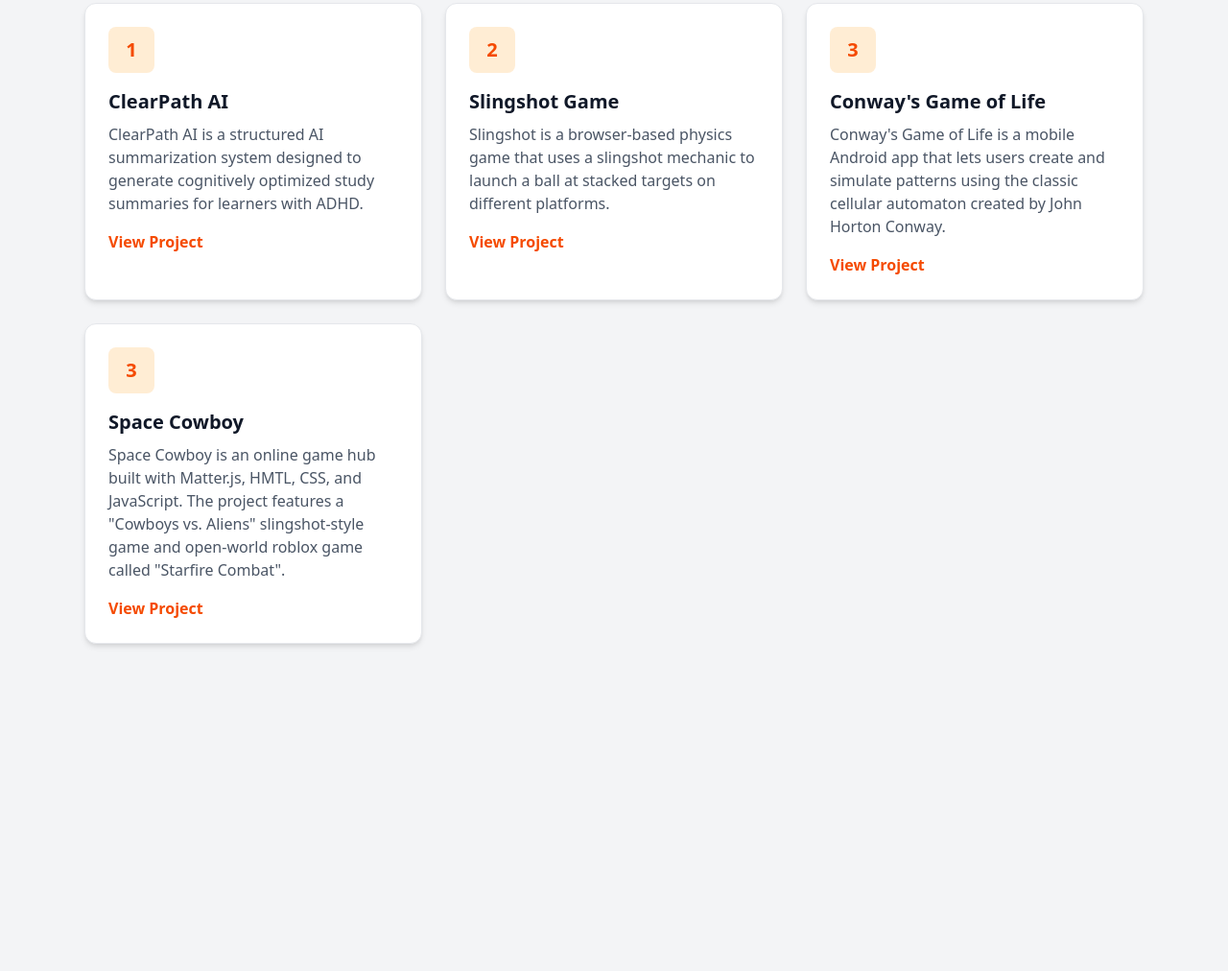
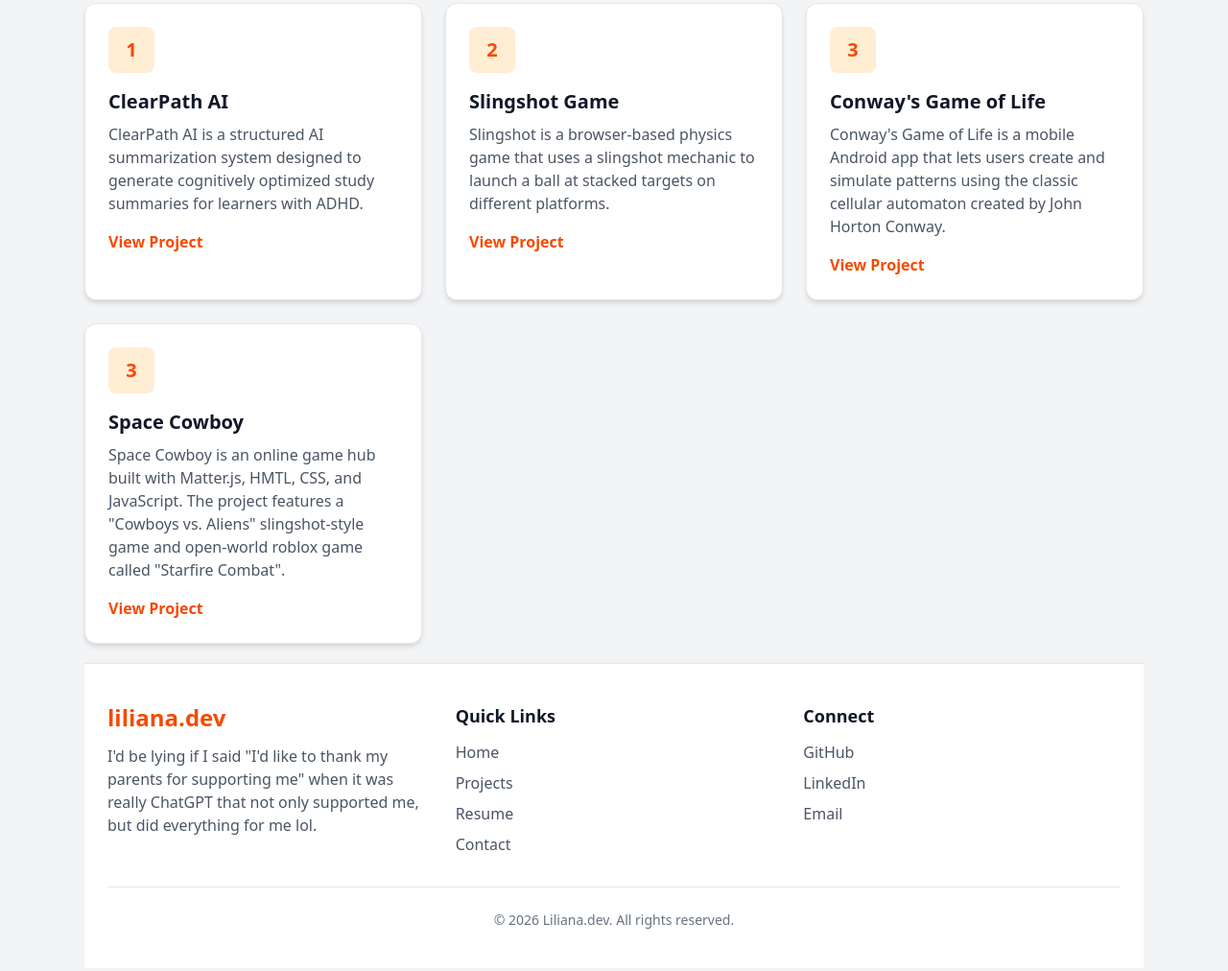
Before and after one commit to LiliMartinez23/liliana-martinez, a website: page index.html in a window 1280 px wide. Shown: the part 712-1724 px from the top of the page at 96% size. Before the commit the page ends 1447 px from the top, so only its background shows below. Drawn offline with Linux system fonts and the light colour scheme.

Commit message:
Updated project
Added footer.

```diff
--- a/index.html
+++ b/index.html
@@ -27,7 +27,7 @@
             <div>
                 <p class="text-orange-600 font-semibold mb-3">Hi, I'm Liliana</p>
                 <h2 class="text-4xl md:text-6xl font-bold text-gray-900 leading-tight mb-6">Welcome to my website</h2>
-                <p class="text-gray-600 text-lg mb-8">An aspiring purple belt in Brazilian Jiu Jitsu, a food enthusiast, learning Spanish and Chinese, while growing my engagement with my local community.</p>
+                <p class="text-gray-600 text-lg mb-8">An aspiring orange belt in Brazilian Jiu Jitsu, a food enthusiast, learning Spanish and Chinese, while growing my engagement with my local community.</p>
                 <div class="flex flex-col sm:flex-row gap-4">
                     <button class="bg-orange-600 text-white font-semibold px-6 py-3 rounded-lg hover:bg-orange-700 transition cursor-pointer"><a href="mailto:lilianafinona3@gmail.com">Contact</a></button>
                     <button class="border border-orange-600 text-orange-600 font-semibold px-6 py-3 rounded-lg hover:bg-orange-50 transition cursor-pointer"><a href="https://github.com/LiliMartinez23">View Projects</a></button>
@@ -82,6 +82,41 @@
                 <button class="text-orange-600 font-semibold hover:text-orange-700 transition cursor-pointer"><a href="https://github.com/LiliMartinez23/rowdyhacks-SPACECOWBOY">View Project</a></button>
             </div>
         </section>
+
+        <!-- Footer -->
+        <footer class="bg-white border-t border-gray-200 mt-5">
+         <div class="max-w-6xl mx-auto px-6 py-10">
+            <div class="grid grid-cols-1 md:grid-cols-3 gap-8">
+               <div>
+                  <h2 class="text-2xl font-bold text-orange-600 mb-3">liliana.dev</h2>
+                  <p class="text-gray-600">I'd be lying if I said "I'd like to thank my parents for supporting me" when it was really ChatGPT that not only supported me, but did everything for me lol.</p>
+               </div>
+
+               <div>
+                  <h3 class="text-lg font-semibold text-gray-900 mb-3">Quick Links</h3>
+
+                  <ul class="space-y-2">
+                     <li><a href="https://lilimartinez23.github.io/liliana-martinez/" class="text-gray-600 hover:text-orange-600 transition">Home</a></li>
+                     <li><a href="https://github.com/LiliMartinez23" class="text-gray-600 hover:text-orange-600 transition">Projects</a></li>
+                     <li><a href="Resume-Liliana-Martinez.pdf" class="text-gray-600 hover:text-orange-600 transition">Resume</a></li>
+                     <li><a href="mailto:lilianafinona3@gmail.com" class="text-gray-600 hover:text-orange-600 transition">Contact</a></li>
+                  </ul>
+               </div>
+
+               <div>
+                  <h3 class="text-lg font-semibold text-gray-900 mb-3">Connect</h3>
+                  <ul class="space-y-2">
+                     <li><a href="https://github.com/LiliMartinez23" class="text-gray-600 hover:text-orange-600 transition">GitHub</a></li>
+                     <li><a href="https://www.linkedin.com/in/liliana-martinez-/" class="text-gray-600 hover:text-orange-600 transition">LinkedIn</a></li>
+                     <li><a href="mailto:lilianafinona3@gmail.com" class="text-gray-600 hover:text-orange-600 transition">Email</a></li>
+                  </ul>
+               </div>
+            </div>
+            <div class="border-t border-gray-200 mt-8 pt-6 text-center">
+               <p class="text-gray-500 text-sm">© 2026 Liliana.dev. All rights reserved.</p>
+            </div>
+         </div>
+      </footer>
     </main>
 </body>
 </html>
--- /dev/null
+++ b/package.json
@@ -0,0 +1,6 @@
+{
+  "dependencies": {
+    "@tailwindcss/cli": "^4.3.0",
+    "tailwindcss": "^4.3.0"
+  }
+}
```
Also changed, not shown: src/output.css, 1 other file.
